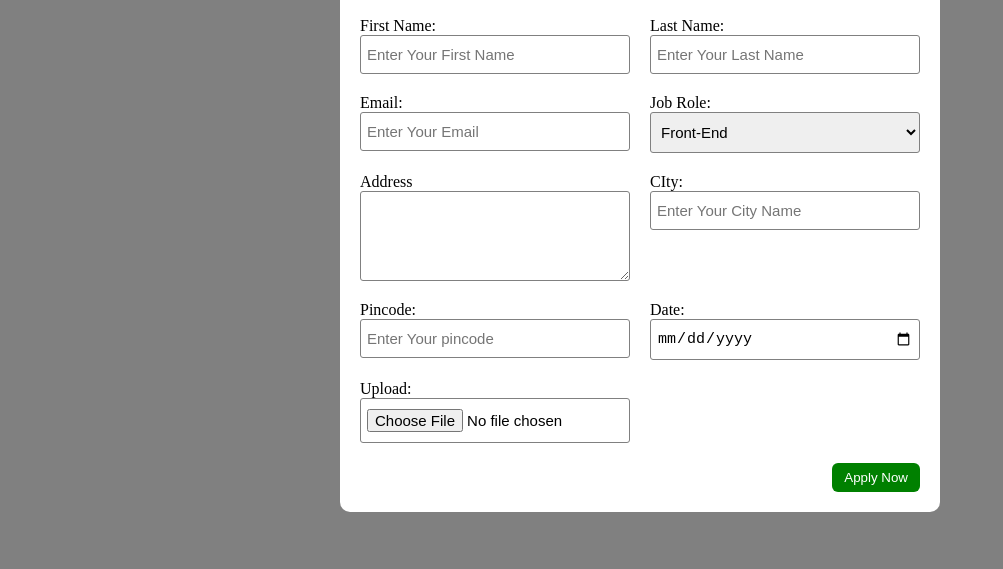
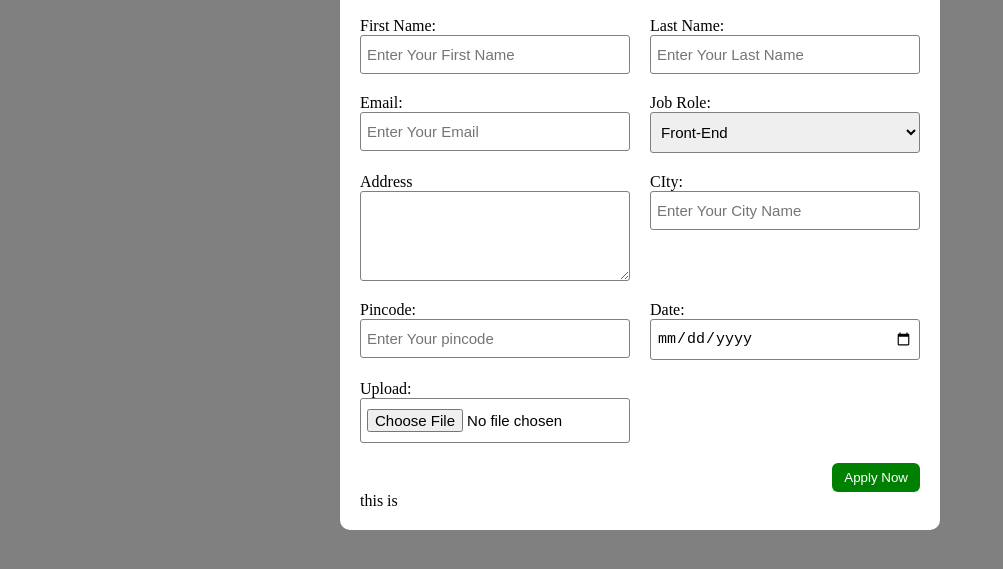
Before and after one commit to mandalsagar228/Application_Form, a plain HTML site: page index.html in a window 1280 px wide. Shown: the part 147-716 px from the top of the page, without its empty margins (0-1003 px from the left). Drawn offline with Linux system fonts and the light colour scheme.

Commit message:
index file has been modified

```diff
--- a/index.html
+++ b/index.html
@@ -101,6 +101,7 @@
 <div class="button_container">
     <button type="submit"> Apply Now</button>
 </div>
+<div> this is <div></div></div>
 
     </form>
 
```
